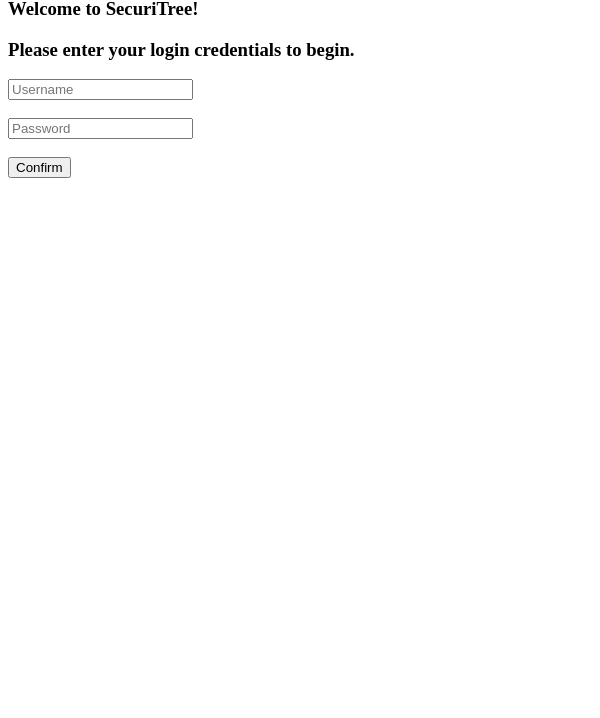
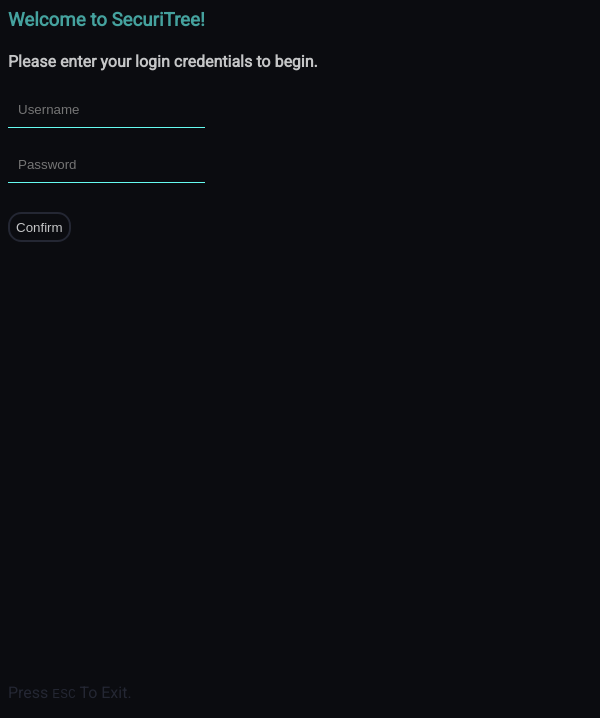
Before and after one commit to aflye/SecuriTree, an Electron app: page login.html in a window 600 px wide. Shown: the part 82-800 px from the top of the page. Drawn offline with Linux system fonts and the light colour scheme.

Commit message:
Updated Styling across all pages.

```diff
--- /dev/null
+++ b/index.css
@@ -0,0 +1,41 @@
+@import url('https://fonts.googleapis.com/css2?family=Poppins:wght@200;400&family=Roboto&display=swap');
+body{
+    /* background: linear-gradient(45deg, #3ca6e4 0%, #5b3ce4 100%); */
+    background-color: #0b0c10;
+    background-repeat: no-repeat;
+    background-size: cover;
+    font-family: 'Roboto', sans-serif;
+}
+
+#title{
+    font-family: 'Poppins', sans-serif;
+    color: #66fcf1;
+}
+
+#message{
+    color: #45a29e
+}
+
+p{
+    color: #242733;
+    position: fixed;
+    bottom: 0;
+}
+
+.form-buttons {
+	height:30px;
+    left: 10px;
+	display: block;
+	text-decoration: none;
+	margin-top: 10px;
+	background-color: #0b0c10;
+	border: 2px solid #242733;
+	border-radius: 1em;
+	color: #c5c6c7;
+	outline: none;
+	transition: border-color 0.2s;
+}
+
+.form-buttons:hover{
+	border-color: #45a29e;
+}
--- /dev/null
+++ b/login.css
@@ -0,0 +1,59 @@
+@import url('https://fonts.googleapis.com/css2?family=Poppins:wght@200;400&family=Roboto&display=swap');
+body{
+    /* background: linear-gradient(45deg, #3ca6e4 0%, #5b3ce4 100%); */
+    background-color: #0b0c10;
+    background-repeat: no-repeat;
+    background-size: cover;
+    font-family: 'Roboto', sans-serif;
+}
+
+#title{
+    font-family: 'Poppins', sans-serif;
+    color: #66fcf1;
+}
+
+#message{
+    color: #45a29e
+}
+
+#instr{
+    color: #c5c6c7;
+}
+
+p{
+    color: #242733;
+    position: fixed;
+    bottom: 0;
+}
+
+.input-boxes{
+	padding: 10px;
+	color: #c5c6c7;
+	outline: 0;
+    background-color: #0b0c10;
+	border:none;
+	box-shadow:none;
+    border-bottom:1px solid #66fcf1 ;
+	transition: border-bottom 0.2s;
+}
+.input-boxes:focus{
+	border-bottom:3px solid #66fcf1 ;
+}
+
+#loginBtn, #lockDoorBtn, #unlockDoorBtn{
+	height:30px;
+    left: 10px;
+	display: block;
+	text-decoration: none;
+	margin-top: 10px;
+	background-color: #0b0c10;
+	border: 2px solid #242733;
+	border-radius: 1em;
+	color: #c5c6c7;
+	outline: none;
+	transition: border-color 0.2s;
+}
+
+#loginBtn:hover, #lockDoorBtn:hover, #unlockDoorBrn:hover{
+	border-color: #45a29e;
+}
--- a/login.html
+++ b/login.html
@@ -4,22 +4,24 @@
     <meta charset="UTF-8">
     <meta http-equiv="X-UA-Compatible" content="IE=edge">
     <meta name="viewport" content="width=device-width, initial-scale=1.0">
+    <link rel="stylesheet" href="login.css">
     <title>SecuriTree</title>
 </head>
 <body>
-    <div>
+    <div id="container">
         <h1 id="title">SECURITREE - Security Dashboard</h1>
         <h3 id="message">Welcome to SecuriTree!</h3>
-        <h3 id="instr">Please enter your login credentials to begin.</h3>
+        <h4 id="instr">Please enter your login credentials to begin.</h4>
         <div id="form">
-            <input id="username" type = "text" placeholder = "Username">
+            <input id="username" class="input-boxes" type = "text" placeholder = "Username">
             <br>
             <br>
-            <input id="password" type = "password" placeholder = "Password">
+            <input id="password" class="input-boxes" type = "password" placeholder = "Password">
             <br>
             <br>
             <button id="loginBtn"> Confirm </button>
         </div>
     </div>
+    <p>Press <kbd>ESC</kbd> To Exit.</p>
 </body>
 </html>
```
Also changed, not shown: index.html (+5 -3 lines), lock.html (+4 -3 lines), main.js (+21 -9 lines), manage.html (+5 -3 lines), unlock.html (+4 -3 lines).
